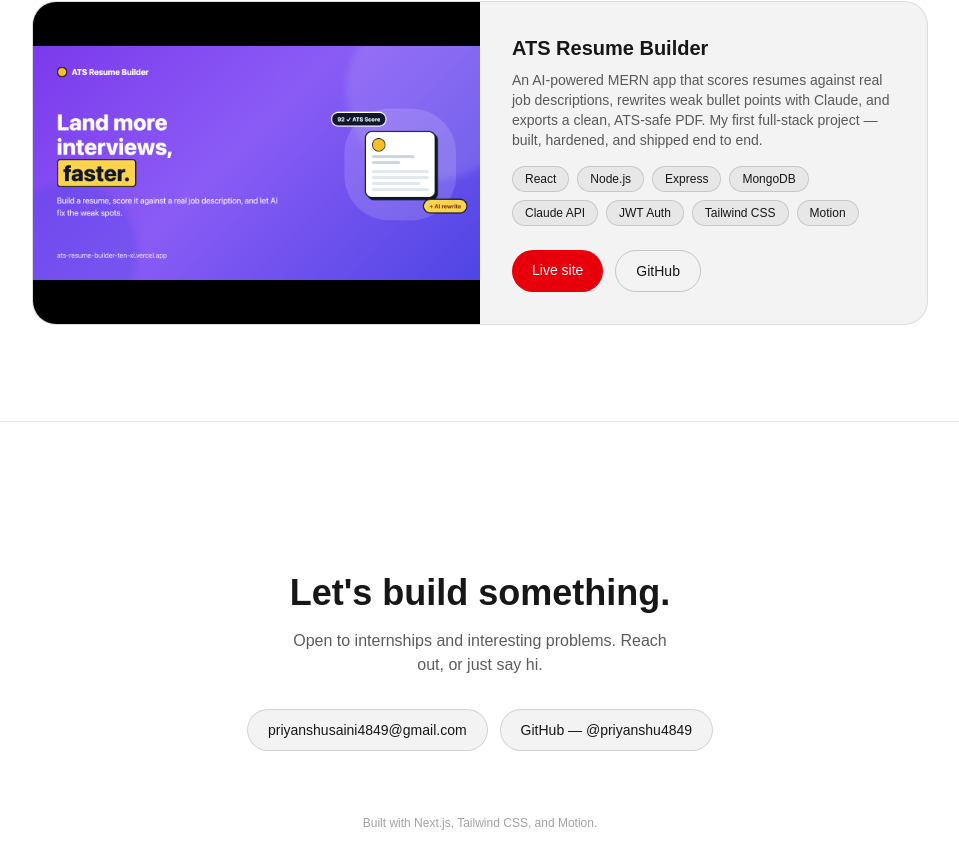
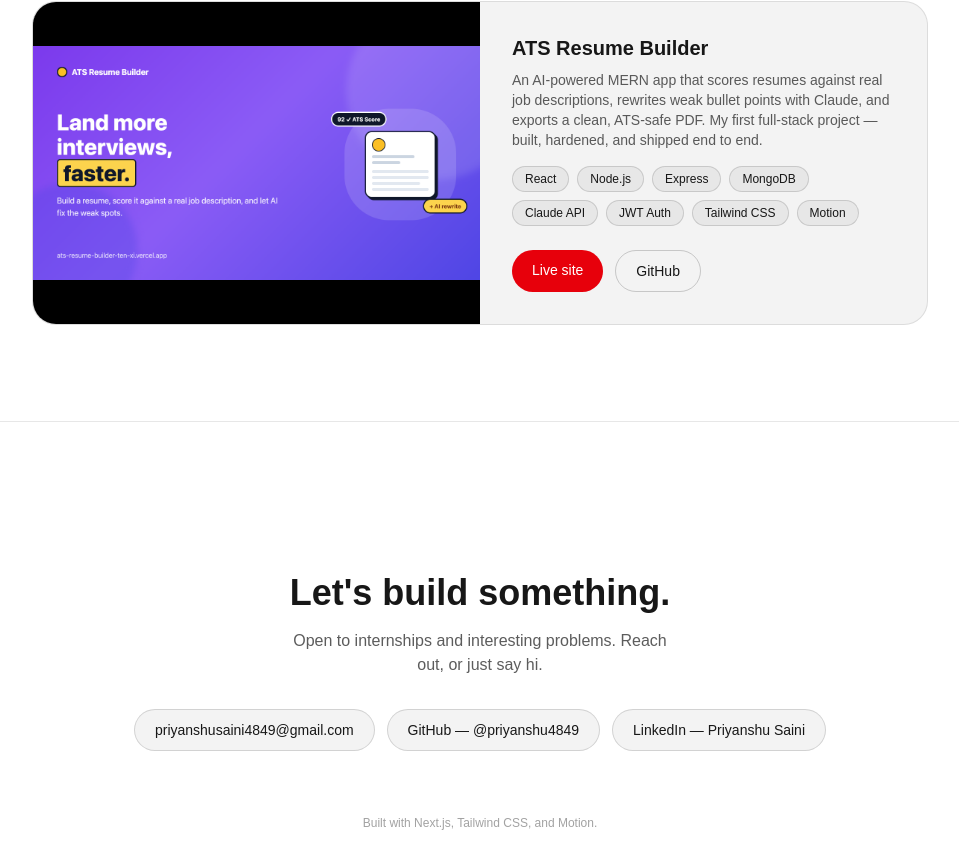
Before and after one commit to priyanshu4849/portfolio-website, a Next.js app: page / in a window 1280 px wide. Shown: the part 1757-2625 px from the top of the page, without its empty margins (160-1119 px from the left). Built offline with nearby package versions, Linux system fonts and the light colour scheme.

Commit message:
linkedIN addition

```diff
--- a/components/Contact.jsx
+++ b/components/Contact.jsx
@@ -5,6 +5,7 @@ import { motion } from "motion/react";
 const links = [
   { label: "priyanshusaini4849@gmail.com", href: "mailto:priyanshusaini4849@gmail.com" },
   { label: "GitHub — @priyanshu4849", href: "https://github.com/priyanshu4849" },
+  { label: "LinkedIn — Priyanshu Saini", href: "https://www.linkedin.com/in/priyanshu-saini-90ab17270" },
 ];
 
 const container = {
```
